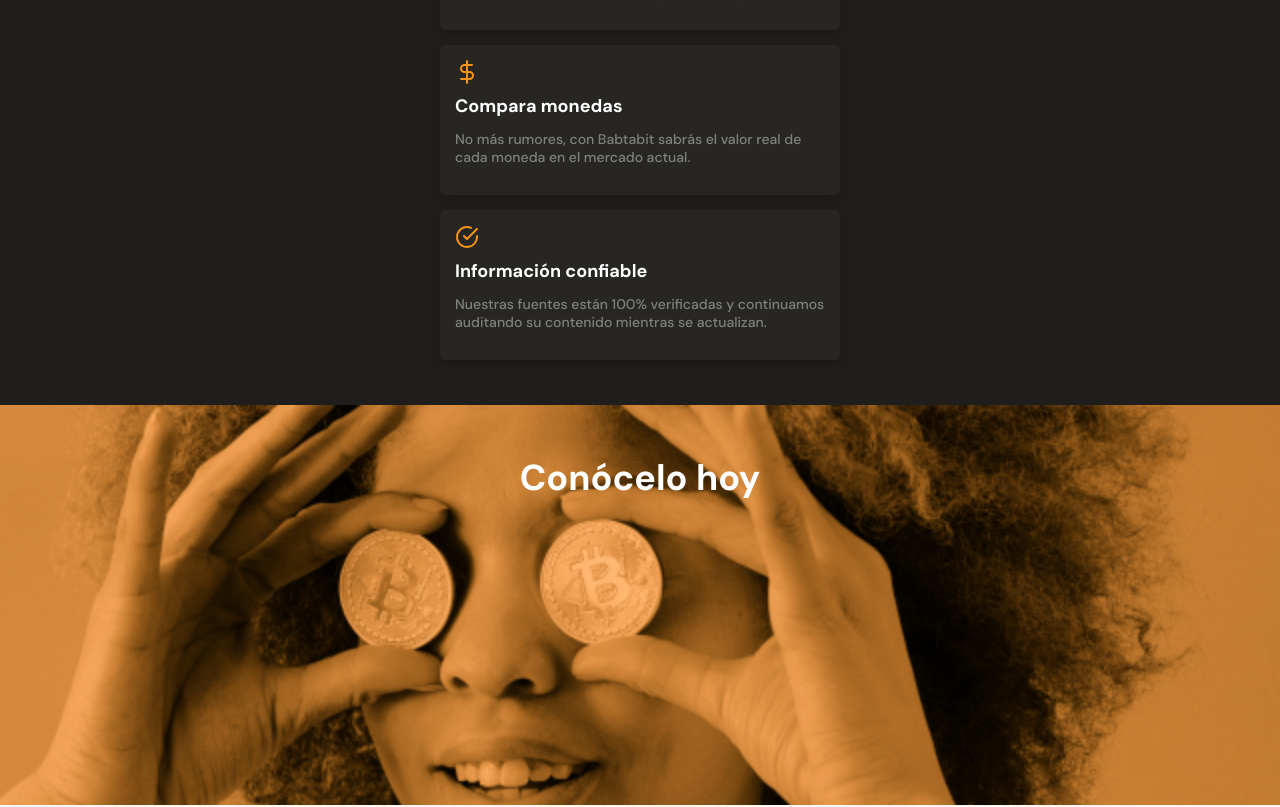
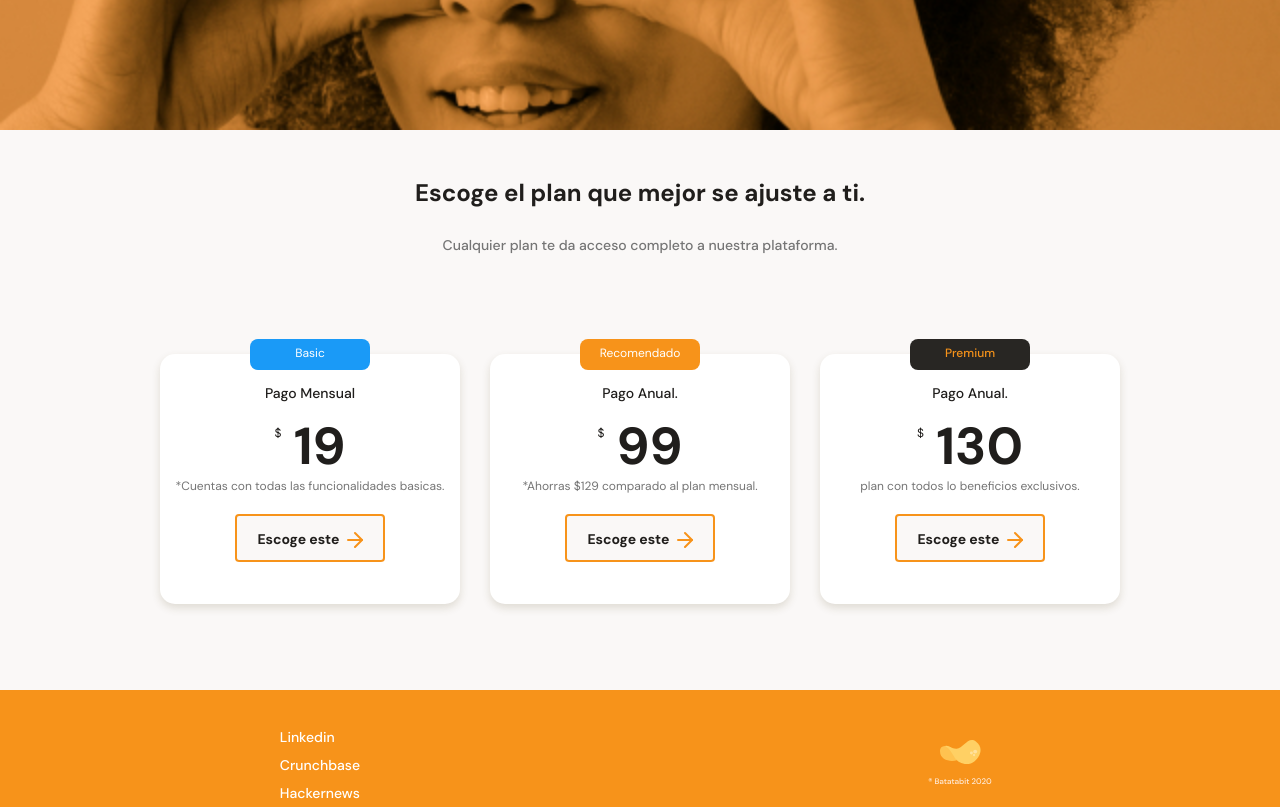
Before and after one commit to luisdevelop3r/responsive-desing, a React (Vite) app: page / in a window 1280 px wide. Shown: the part 1980-2787 px from the top of the page. Built offline with nearby package versions, Linux system fonts and the light colour scheme.

Commit message:
Aplicando media queries

```diff
--- a/index.html
+++ b/index.html
@@ -10,7 +10,12 @@
       href="https://fonts.googleapis.com/css2?family=DM+Sans:opsz,wght@9..40,400;9..40,500;9..40,700&family=Inter:wght@300;500&display=swap"
       rel="stylesheet"
     />
-    <link rel="stylesheet" href="./src/index.css" />
+    <link rel="stylesheet" href="./src/Styles/index.css" />
+    <link
+      rel="stylesheet"
+      href="./src/Styles/tablet.css"
+      media="(min-width: 930px)"
+    />
     <title>Vite + React</title>
   </head>
   <body>
--- a/src/index.css
+++ b/src/Styles/index.css
@@ -15,6 +15,7 @@ Orden de creacionde de los estilos
   --warm-black:#282623;
   --black: #201E1C;
   --grey: #bababa;
+  --subtitle-grey: #757575;
   --off-white: #FAF8F7;
   --just-white: #FFF;
 }
@@ -90,7 +91,7 @@ header img{
   width: 13px;
   height: 8px;
   margin-left: 10px;
-  background-image: url(./assets/icons/down-arrow.svg);
+  background-image: url(../assets/icons/down-arrow.svg);
 }
 /*Estilos del main*/
 main {
@@ -119,7 +120,7 @@ main {
   height: 200px;
   margin: 0 auto;
   margin-bottom: 50px;
-  background-image: url("./assets//img/Bitcoin.svg");
+  background-image: url("../assets/img/Bitcoin.svg");
   background-size: cover;
   background-position: center;
   background-repeat: no-repeat;
@@ -136,7 +137,7 @@ main {
   font-size: 1.4rem;
   font-weight: 500;
   line-height: 1.6rem;
-  color: #757575;
+  color: var(--subtitle-grey);
 }
 /*Estilos de las tablas / container*/
 .main-currency-table {
@@ -185,7 +186,7 @@ main {
   font-size: 1.4rem;
   font-weight: normal;
   line-height: 1.7rem;
-  color: #757575;
+  color: var(--subtitle-grey);
 }
 .currency-table--container p:nth-child(1){
   border-radius: 15px 0 0 0;
@@ -205,7 +206,7 @@ main {
     width: 15px;
     height: 15px;
     margin-left: 10px;
-    background-image: url("./assets/icons/trending-up.svg");
+    background-image: url("../assets/icons/trending-up.svg");
     background-size: cover;
     background-position: center;
     background-repeat: no-repeat;
@@ -215,7 +216,7 @@ main {
     width: 15px;
     height: 15px;
     margin-left: 10px;
-    background-image: url("./assets/icons/trending-down.svg");
+    background-image: url("../assets/icons/trending-down.svg");
     background-size: cover;
     background-position: center;
     background-repeat: no-repeat;
@@ -257,7 +258,7 @@ main {
   height: 24px;
   top: -10px;
   left: calc(50% - 20px);
-  background-image: url("./assets/icons/batata.svg");
+  background-image: url("../assets/icons/batata.svg");
 }
 .product-detail--title {
   width: 90%;
@@ -304,16 +305,16 @@ main {
 }
 /*Secion de beneficios estilos / icons*/
 .clock{
-  background-image: url("./assets/icons/clock.svg");
+  background-image: url("../assets/icons/clock.svg");
 }
 .eye{
-  background-image: url("./assets/icons/eye.svg");
+  background-image: url("../assets/icons/eye.svg");
 }
 .dollar-sign{
-  background-image: url("./assets/icons/dollar-sign.svg");
+  background-image: url("../assets/icons/dollar-sign.svg");
 }
 .check-circle{
-  background-image: url("./assets/icons/check-circle.svg");
+  background-image: url("../assets/icons/check-circle.svg");
 }
 /*Secion de beneficios estilos / Title/text*/
 .product--card-title {
@@ -329,13 +330,13 @@ main {
   line-height: 1.8rem;
   color: #808080;
 }
-/*Secion de imagen / title*/
+/*Secion de imagen / container/title*/
 .bitcoin-img-container{
   text-align: center;
   width: 100%;
   min-width: 320px;
   height: 50vh;
-  background-image: url("./assets/img/bitcoinbaby2x.jpg");
+  background-image: url("../assets/img/bitcoinbaby2x.jpg");
   background-size: cover;
   background-position: center;
   background-repeat: no-repeat;
@@ -347,3 +348,147 @@ main {
   line-height: 2.6rem;
   color: var(--just-white);
 }
+/*Secion de planes / container/title*/
+.main-plans-container {
+  width: 100%;
+  min-width: 320px;
+  padding-bottom: 70px;
+  text-align: center;
+}
+.plans--title {
+  width: 90%;
+  min-width: 288px;
+  height: auto;
+  margin: 0 auto;
+  margin-bottom: 50px;
+}
+.plans--title h2 {
+  padding-top: 50px;
+  font-size: 2.4rem;
+  font-weight: bold;
+  line-height: 2.6rem;
+  color: var(--black);
+}
+.plans--title p {
+  padding-top: 30px;
+  font-size: 1.4rem;
+  font-weight: 500;
+  line-height: 1.8rem;
+  color: var(--subtitle-grey);
+}
+/*Secion de planes / cads-container/tags/slider*/
+.plans-container--slider {
+  display: flex;
+  height: 316px;
+  overflow-x: scroll;
+  overscroll-behavior-x: contain;
+  scroll-snap-type: x proximity;
+}
+.plans-container--card {
+  position: relative;
+  scroll-snap-align: center;
+  width: 70%;
+  min-width: 190px;
+  max-width: 300px;
+  height: 250px;
+  margin: 50px 15px 0;
+  padding: 0 15px;
+  background-color: var(--just-white);
+  border-radius: 15px;
+  box-shadow: 0 4px 8px rgba(89, 73, 30, 0.16);
+}
+.recomended-tag {
+  position: absolute;
+  width: 120px;
+  height: 31px;
+  top: -15px;
+  left: calc(50% - 60px);
+  font-size: 1.2rem;
+  padding: 6px;
+  border-radius: 8px;
+  color: var(--just-white);
+}
+/*Secion de planes / title/more text*/
+.plan-card--title {
+  padding-top: 30px;
+  font-size: 1.4rem;
+  font-weight: 500;
+  line-height: 1.8rem;
+  color: var(--black);
+}
+.plan-card--price {
+  padding: 5px 0;
+  font-size: 5.2rem;
+  font-weight: bold;
+  line-height: 5.3rem;
+  color: var(--black);
+}
+.plan-card--price sup {
+  font-size: 1.2rem;
+  font-weight: 300;
+  vertical-align: 50%;
+}
+.plan-card--saving {
+  font-size: 1.2rem;
+  color: var(--subtitle-grey);
+}
+/*Secion de planes / colores de los tag*/
+.soft-blue{
+  background-color: var(--secondary-blue);
+}
+.orange{
+  background-color: var(--bitcoin-orange);
+}
+.warm-black{
+  background-color: var(--warm-black);
+  color: #F7931A;
+  font-weight: 500;
+}
+/*Secion de planes / button*/
+.plan-card--ca {
+  width: 150px;
+  height: 48px;
+  margin-top: 20px;
+  background-color: #faf8f7;
+  border: 2px solid var(--bitcoin-orange);
+  border-radius: 4px;
+  font-family: 'DM Sans', sans-serif;
+  font-size: 1.4rem;
+  font-weight: bold;
+  line-height: 1.8rem;
+  color: var(--black);
+  cursor: pointer;
+  outline: none;
+}
+.plan-card--ca span {
+    display: inline-block;
+    width: 20px;
+    height: 20px;
+    background-image: url("../assets/icons/orange-right-arrow.svg");
+    vertical-align: text-bottom;
+}
+/*footer / button*/
+footer {
+  display: grid;
+  width: 100%;
+  height: 150px;
+  background-color: var(--bitcoin-orange);
+  grid-template-columns: 1fr 1fr;
+}
+footer section {
+  display: flex;
+  width: 100%;
+  justify-content: center;
+  align-items: center;
+}
+footer section ul li{
+  margin: 10px 0;
+  list-style: none;
+}
+footer section ul li a{
+  font-size: 1.4rem;
+  font-weight: 500;
+  line-height: 1.8rem;
+  color: var(--just-white);
+   text-decoration: none;
+}
--- /dev/null
+++ b/src/Styles/tablet.css
@@ -0,0 +1,18 @@
+/*Secion de tablas*/
+.main-tables-container {
+    display: flex;
+    width: 930px;
+    margin: 0 auto;
+}
+/*Secion de beneficios*/
+.product-cards--container {
+    display: flex;
+    flex-wrap: wrap;
+    width: 930px;
+    margin: 0 auto;
+}
+/*Secion de planes*/
+.plans-container--slider {
+    justify-content: center;
+    overflow-x: hidden;
+}
```
